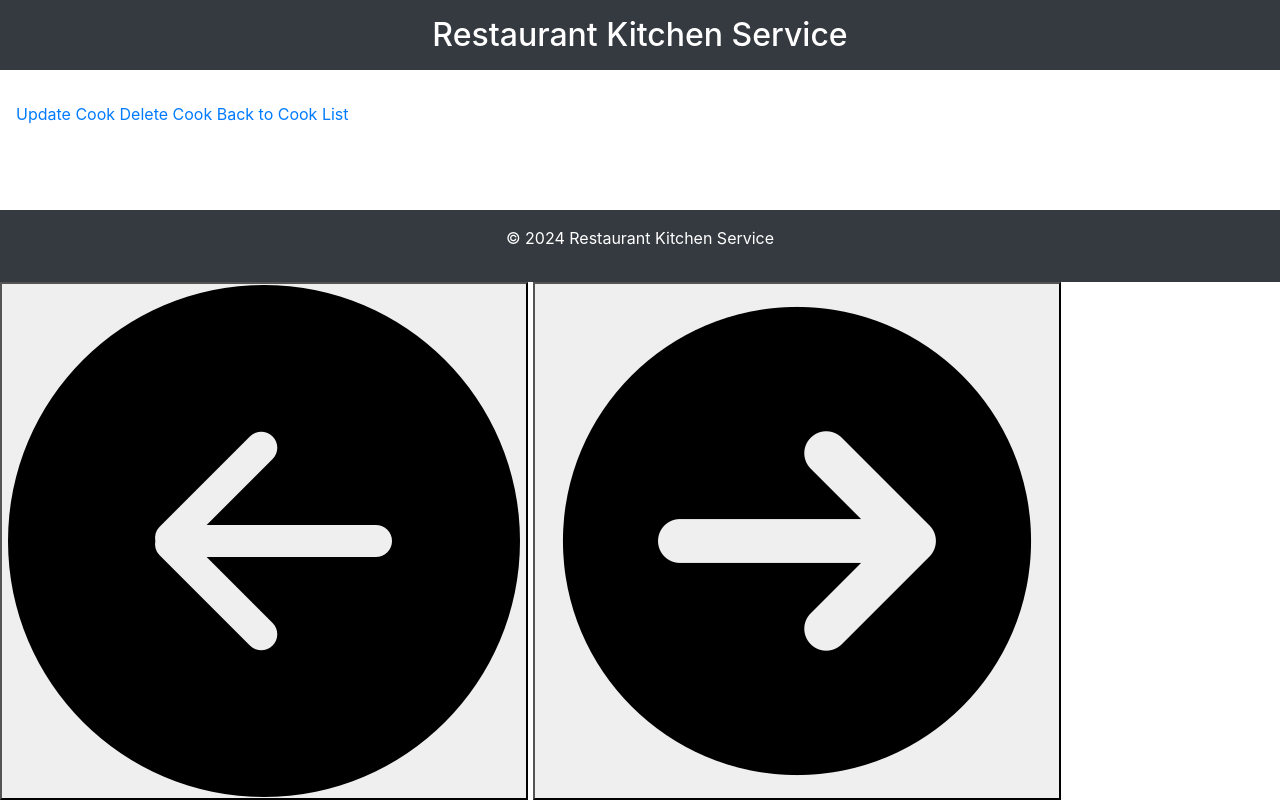
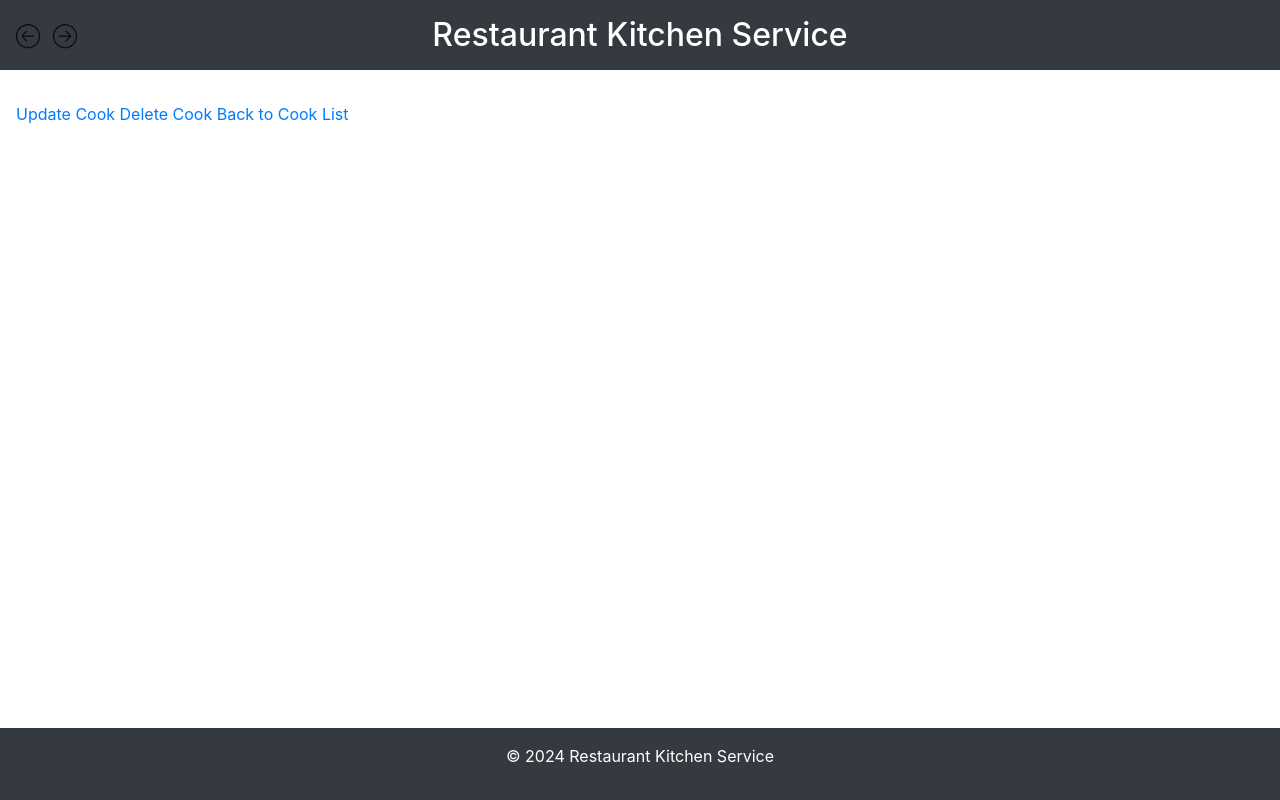
Before and after one commit to dsokolovskiy/Restaurant-Kitchen-Service, a Django app: page /kitchen/cooks/1/ in a window 1280 px wide. Run offline with Django 5.2, Linux system fonts and the light colour scheme; data comes from the database, SQL or seed files in the repository; some libraries are stand-ins or nearby versions.

Commit message:
add new icon images in static/img, modified styles.css & base.html

```diff
--- a/static/css/styles.css
+++ b/static/css/styles.css
@@ -6,7 +6,7 @@ body {
     color: #333;
     display: flex;
     flex-direction: column;
-    min-height: 100vh; /* Забезпечує, щоб футер завжди був внизу */
+    min-height: 100vh; /* Висота мінімум на 100% від видимого простору */
 }
 
 /* Стилі для шапки (header) */
@@ -14,7 +14,8 @@ header {
     background-color: #343a40;
     padding: 1rem;
     color: #fff;
-    text-align: center; /* Центрування тексту */
+    text-align: center;
+    position: relative;
 }
 
 header h1 {
@@ -22,10 +23,24 @@ header h1 {
     font-size: 2rem;
 }
 
+/* Стилі для навігаційних іконок */
+.nav-icons {
+    position: absolute;
+    left: 1rem;
+    top: 50%;
+    transform: translateY(-50%);
+}
+
+.nav-icons a img {
+    width: 24px; /* Розмір іконок */
+    height: 24px;
+    margin-right: 0.5rem;
+}
+
 /* Основний контент */
 main {
-    flex: 1; /* Дозволяє основному контенту розширюватися, заповнюючи доступний простір */
     padding: 1rem;
+    flex: 1; /* Займає залишок простору */
 }
 
 /* Стилі для футера (footer) */
@@ -34,13 +49,13 @@ footer {
     color: #fff;
     text-align: center;
     padding: 1rem;
-    width: 100%;
+    position: relative; /* Прибираємо абсолютне позиціонування */
 }
 
 /* Стилі для головної сторінки */
 .home-header {
     background: url('/static/img/pexels-yente-van-eynde-1263034-2403392.jpg') no-repeat center center/cover;
-    height: 100vh; /* Висота в 100% від видимого простору */
+    height: calc(100vh - 3rem); /* Висота в 100% від видимого простору, враховуючи висоту хедера та футера */
     display: flex;
     flex-direction: column;
     justify-content: center;
@@ -48,15 +63,6 @@ footer {
     color: #fff;
     text-align: center;
     padding: 0 20px;
-    box-sizing: border-box; /* Щоб padding і border враховувалися у загальних розмірах */
-}
-
-.home-title {
-    background-color: rgba(0, 0, 0, 0.5); /* Напівпрозорий фон для тексту */
-    padding: 20px;
-    border-radius: 10px;
-    max-width: 90%; /* Обмеження ширини */
-    box-sizing: border-box; /* Щоб padding враховувався у ширині */
 }
 
 .home-title h1 {
--- a/templates/base.html
+++ b/templates/base.html
@@ -10,6 +10,14 @@
 </head>
 <body>
     <header>
+        <div class="nav-icons">
+            <a href="javascript:history.back()">
+                <img src="{% static 'img/arrow-circle-left.png' %}" alt="Back">
+            </a>
+            <a href="javascript:history.forward()">
+                <img src="{% static 'img/arrow-circle-right.png' %}" alt="Forward">
+            </a>
+        </div>
         <h1>Restaurant Kitchen Service</h1>
     </header>
     <main>
@@ -19,14 +27,5 @@
     <footer>
         <p>&copy; 2024 Restaurant Kitchen Service</p>
     </footer>
-    <!-- Navigation buttons -->
-    <div class="nav-buttons">
-        <button onclick="history.back()" class="nav-button">
-            <img src="{% static 'img/left-arrow-in-circular-button-black-symbol.png' %}" alt="Back">
-        </button>
-        <button onclick="history.forward()" class="nav-button">
-            <img src="{% static 'img/send.png' %}" alt="Forward">
-        </button>
-    </div>
 </body>
 </html>
```
Also changed, not shown: static/img/arrow-circle-left.png (added), static/img/arrow-circle-right.png (added), static/img/left-arrow-in-circular-button-black-symbol.png (deleted), static/img/send.png (deleted).
